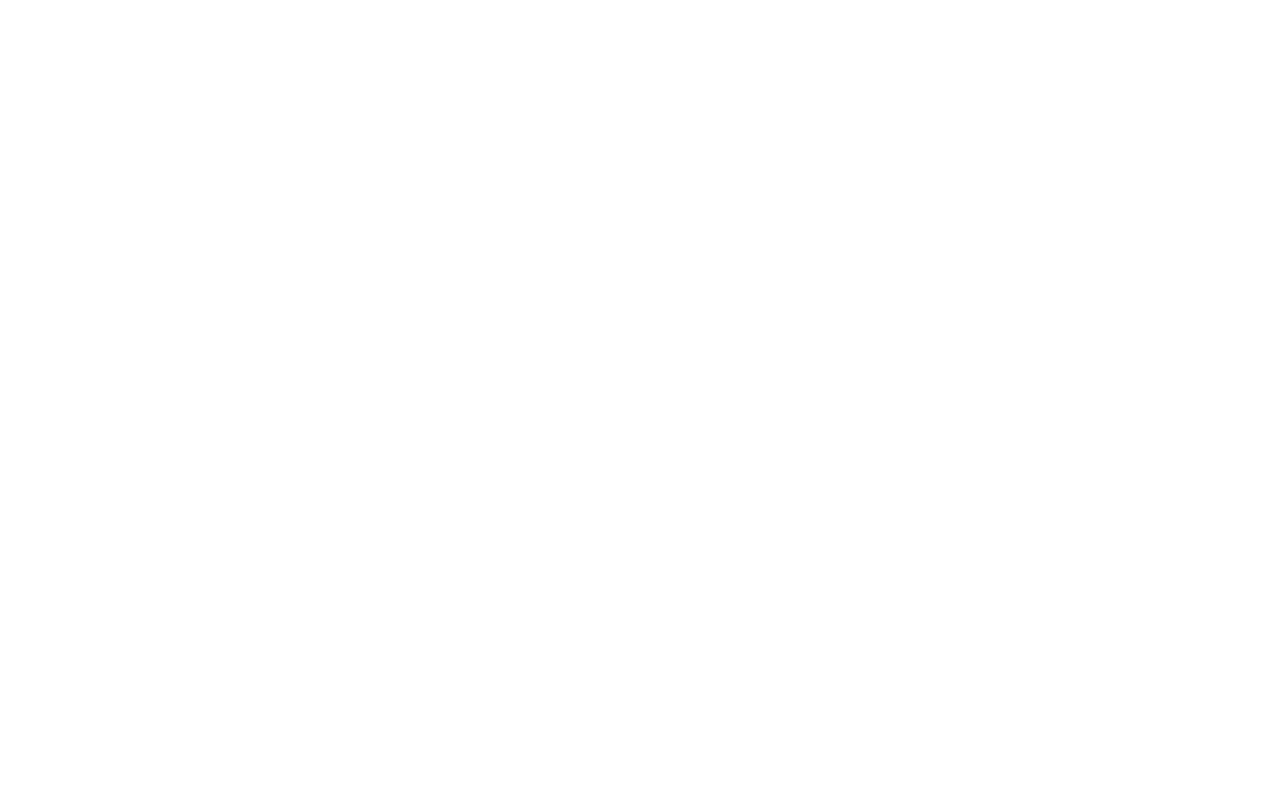
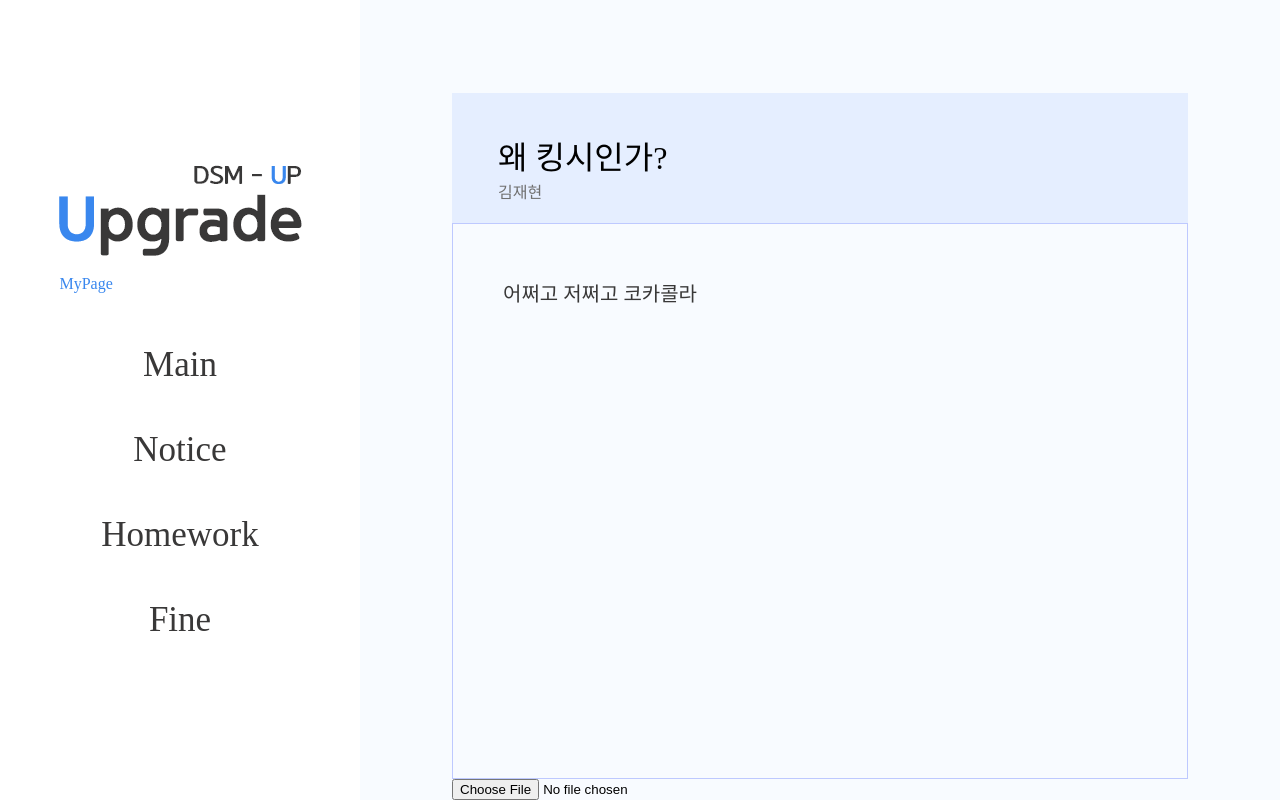
Before and after one commit to DSM-Upgrade/Client, a React app: page /homeworkAdminDetailView in a window 1280 px wide. Built offline with nearby package versions, Linux system fonts and the light colour scheme.

Commit message:
[FEAT] <src/Routing>

```diff
--- a/src/Routing.js
+++ b/src/Routing.js
@@ -3,6 +3,10 @@ import { Route, Switch } from "react-router-dom";
 import ModalWrapperContainer from "./container/ModalWrapperContainer/ModalWrapperContainer";
 import MyPageContanier from "./container/MyPageContanier/MyPageContanier";
 import FineContainer from "./container/FineContainer/FineContainer";
+import Homework from "./component/Homework/Homework";
+import HomeworkDetailView from "./component/Homework/HomeworkDetailView/HomeworkDetailView";
+import HomeworkAdmin from "./component/Homework/HomeworkAdmin/HomeworkAdmin";
+import HomeworkAdminDetailView from "./component/Homework/HomeworkAdminDetailView/HomeworkAdminDetailView";
 
 const Routing = () => {
   return (
@@ -10,6 +14,10 @@ const Routing = () => {
       <Switch>
         <Route exact path="/mypage" component={MyPageContanier} />
         <Route exact path="/fine" component={FineContainer} />
+        <Route exact path="/homework" component={Homework} />
+        <Route exact path="/homeworkDetailView" component={HomeworkDetailView} />
+        <Route exact path="/homeworkAdmin" component={HomeworkAdmin} />
+        <Route exact path="/homeworkAdminDetailView" component={HomeworkAdminDetailView} />
       </Switch>
       <ModalWrapperContainer />
     </>
```
